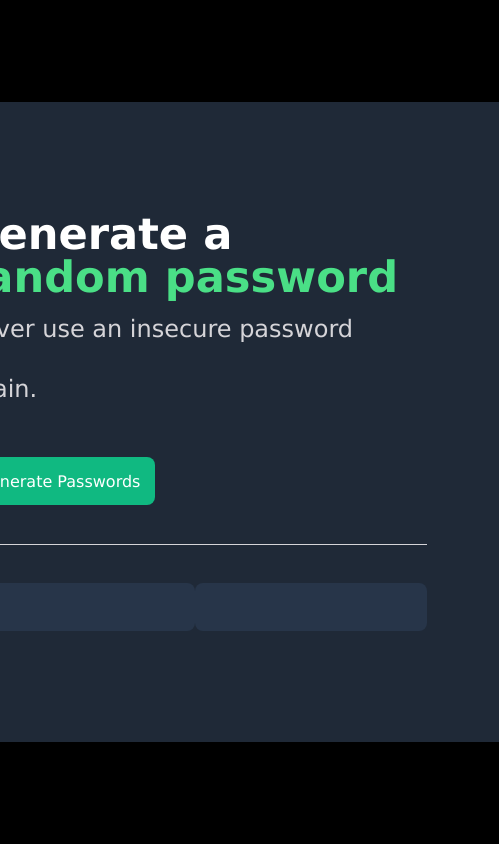
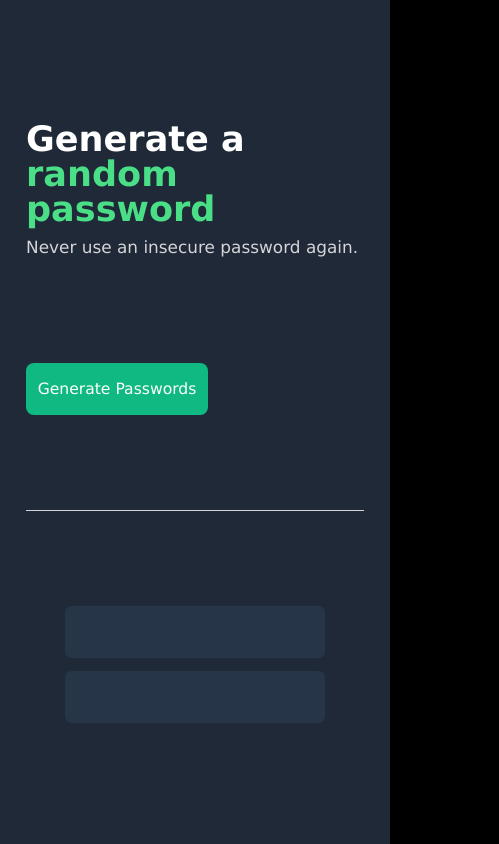
Before and after one commit to Crazy-Candyman/Password-Generator, a plain HTML site: page index.html in a window 390 px wide. Shown: the whole page, 499 px wide, since content can reach past the window. Drawn offline with Linux system fonts and the light colour scheme.

Commit message:
responsive update
@media query update for mobile

```diff
--- a/index.css
+++ b/index.css
@@ -70,9 +70,43 @@ button {
   display: flex;
   align-items: center;
   justify-content: center;
-  width: 14.5rem;
+  font-size: 1rem;
+  width: 14rem;
   height: 3rem;
   background-color: #273549;
   border-radius: 0.5rem;
   color: var(--green);
 }
+
+@media screen and (max-width: 420px) {
+  * {
+    font-size: 13px;
+  }
+
+  .container {
+    min-height: 100vh;
+    padding: 2em;
+  }
+
+  p {
+    font-size: 1.3rem;
+  }
+
+  button {
+    height: 4rem;
+    width: 14rem;
+    font-size: 1.2rem;
+  }
+
+  .password-container {
+    display: flex;
+    flex-direction: column;
+    align-items: center;
+    gap: 1em;
+  }
+  .box {
+    font-size: 1rem;
+    width: 20rem;
+    height: 4rem;
+  }
+}
```
Also changed, not shown: screenshots/password_gen_desktop.png (added), screenshots/password_gen_mobile.png (added), 1 other file.
